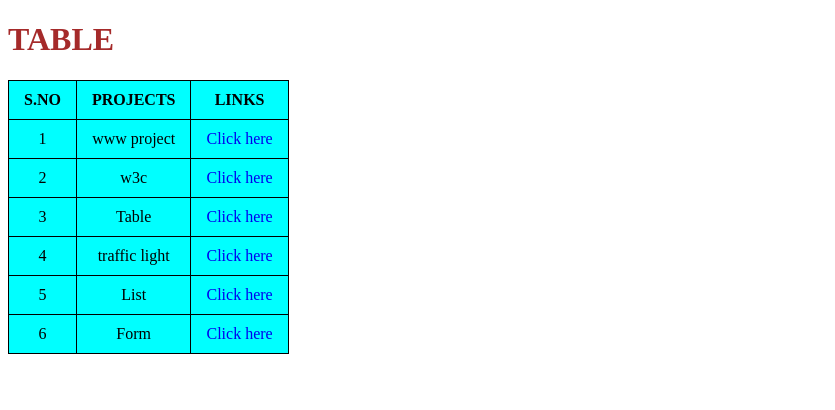
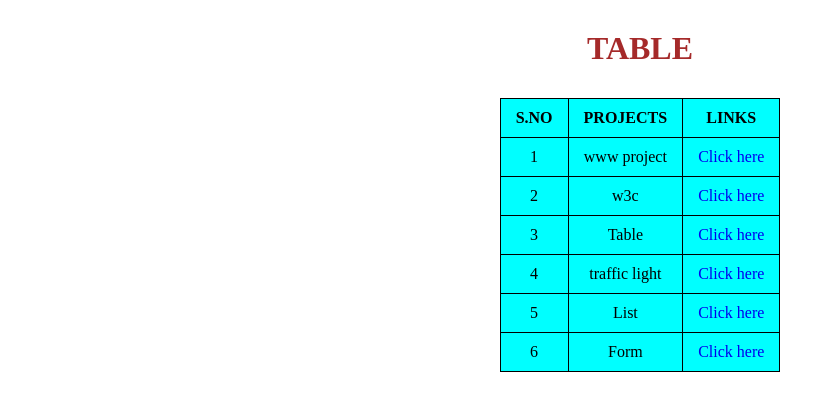
Before and after one commit to GugulRaj2001/Livelinks, a plain HTML site: page index.html in a window 1280 px wide. Shown: the whole page, without its empty margins (0-835 px from the left). Drawn offline with Linux system fonts and the light colour scheme.

Commit message:
Update style.css

```diff
--- a/style.css
+++ b/style.css
@@ -1,3 +1,22 @@
+*{
+  margin: 0px;
+  padding: 0px;
+  box-sizing: border-box;
+}
+header{
+  margin: 30px;
+  display: flex;
+  justify-content: center;
+  align-items: center;
+  text-align: center;
+}
+main{
+  padding: 1px;
+  display: flex;
+  justify-content: center;
+  align-items: center;
+  text-align: center;
+}
 table, th, td {
     border: 1px solid black;
     border-collapse: collapse;
```
